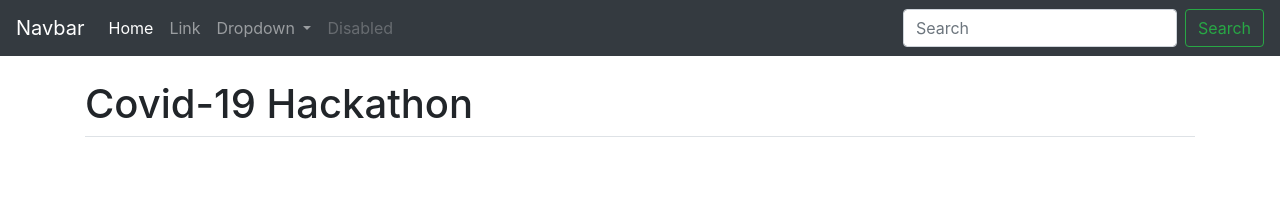
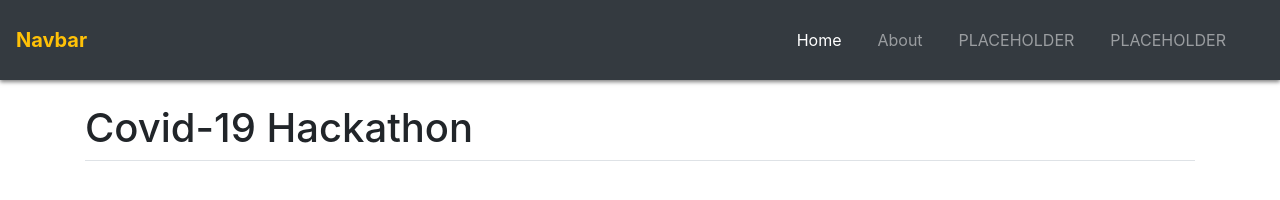
Before and after one commit to GoCoronaGos/GoCoronaGo, a plain HTML site: page index.html in a window 1280 px wide. Drawn offline with Linux system fonts and the light colour scheme.

Commit message:
Removed some template items and some effects.

```diff
--- a/index.html
+++ b/index.html
@@ -12,39 +12,29 @@
     <title>Covid-19 Hackathon</title>
   </head>
   <body>
-    <nav class="navbar navbar-expand-lg navbar-dark bg-dark">
-        <a class="navbar-brand" href="#">Navbar</a>
+    <nav class="banner navbar navbar-expand-lg navbar-dark bg-dark">
+        <a class="navbar-brand text-warning" href="#"><strong>Navbar</strong></a>
         <button class="navbar-toggler" type="button" data-toggle="collapse" data-target="#navbarSupportedContent" aria-controls="navbarSupportedContent" aria-expanded="false" aria-label="Toggle navigation">
           <span class="navbar-toggler-icon"></span>
         </button>
 
         <div class="collapse navbar-collapse" id="navbarSupportedContent">
-          <ul class="navbar-nav mr-auto">
+          <ul class="navbar-nav align-right">
             <li class="nav-item active">
-              <a class="nav-link" href="#">Home <span class="sr-only">(current)</span></a>
+              <a class="nav-link" href="#">Home<span class="sr-only">(current)</span></a>
             </li>
-            <li class="nav-item">
-              <a class="nav-link" href="#">Link</a>
+            <li class="nav-item underline">
+              <a class="nav-link" href="#">About</a>
             </li>
+            <li class="nav-item underline">
+                <a class="nav-link" href="#">PLACEHOLDER</a>
+              </li>
+              <li class="nav-item underline">
+                <a class="nav-link" href="#">PLACEHOLDER</a>
+              </li>
             <li class="nav-item dropdown">
-              <a class="nav-link dropdown-toggle" href="#" id="navbarDropdown" role="button" data-toggle="dropdown" aria-haspopup="true" aria-expanded="false">
-                Dropdown
-              </a>
-              <div class="dropdown-menu" aria-labelledby="navbarDropdown">
-                <a class="dropdown-item" href="#">Action</a>
-                <a class="dropdown-item" href="#">Another action</a>
-                <div class="dropdown-divider"></div>
-                <a class="dropdown-item" href="#">Something else here</a>
-              </div>
-            </li>
-            <li class="nav-item">
-              <a class="nav-link disabled" href="#">Disabled</a>
             </li>
           </ul>
-          <form class="form-inline my-2 my-lg-0">
-            <input class="form-control mr-sm-2" type="search" placeholder="Search" aria-label="Search">
-            <button class="btn btn-outline-success my-2 my-sm-0" type="submit">Search</button>
-          </form>
         </div>
       </nav>
     <div class="container">
--- a/styles/styles.css
+++ b/styles/styles.css
@@ -0,0 +1,33 @@
+.banner {
+    height:80px;
+    box-shadow: 0 2px 4px rgba(0, 0, 0, 0.5);
+}
+.underline a {
+    color: #fff;
+    display: inline-block;
+    position: relative;
+}
+.underline a:after {
+    background: none repeat scroll 0 0 transparent;
+    bottom: 0;
+    content: "";
+    display: block;
+    height: 2px;
+    left: 50%;
+    position: absolute;
+    background: #fff;
+    transition: width 0.3s ease 0s, left 0.3s ease 0s;
+    width: 0;
+  }
+.underline a:hover:after {
+    width: 100%;
+    left: 0;
+}
+
+.navbar-nav {
+    margin-left:auto;
+}
+.navbar-nav li {
+    padding-left:10px;
+    padding-right:10px;
+}
```
Also changed, not shown: styles/bootstrap.css.
